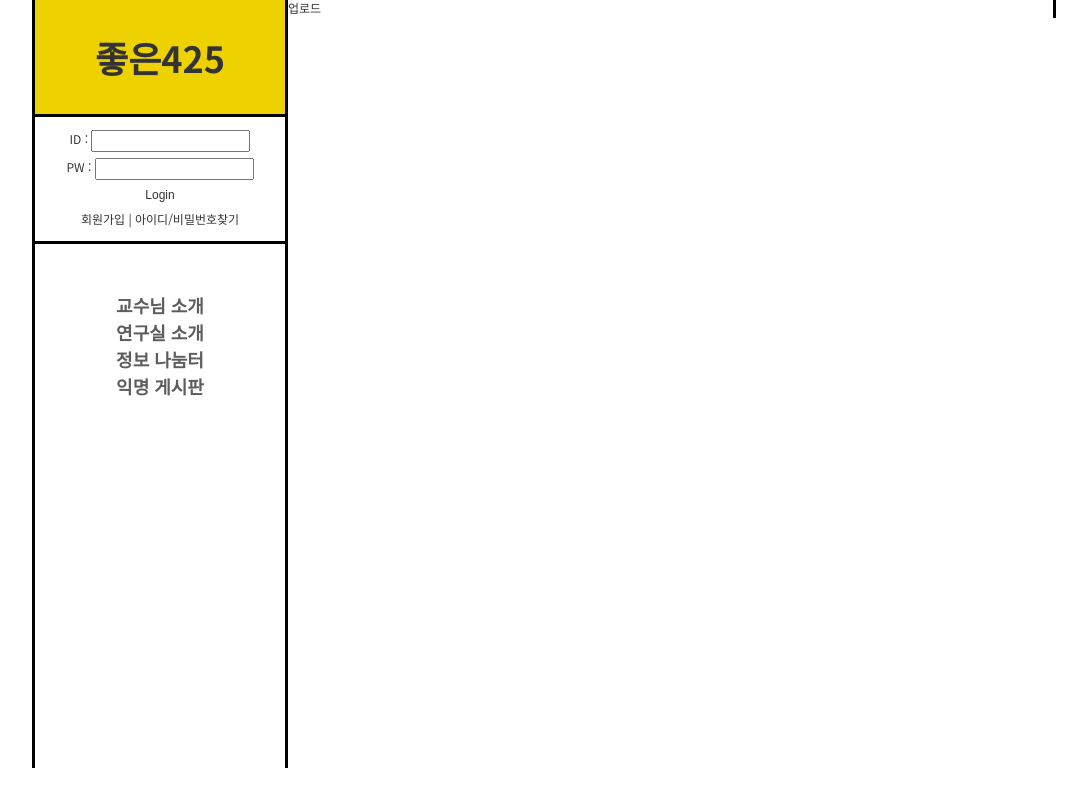
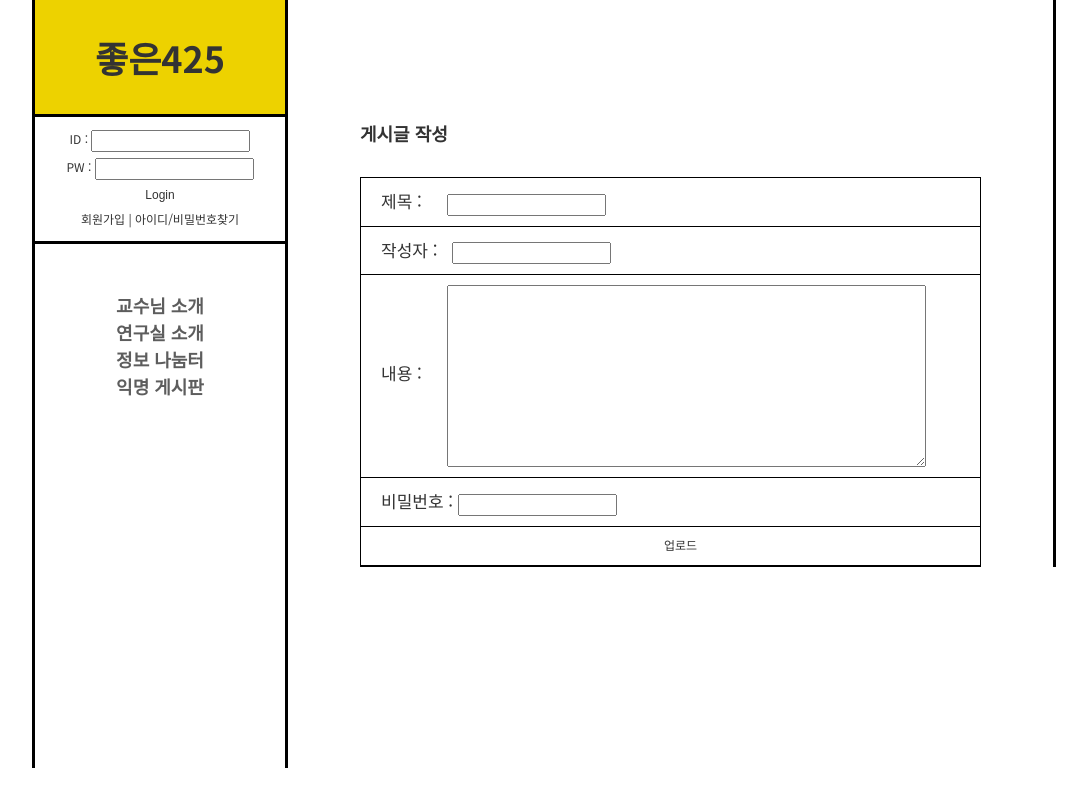
Before and after one commit to leeikjeun/islab-web-project, a Django app: a page that uses conf/mainWeb/templates/mainWeb/Unknown_post/Unknown_post_create.html in a window 1280 px wide. Shown: the whole page, without its empty margins (96-1183 px from the left). Run offline with Django 3.2, Linux system fonts and the light colour scheme.

Commit message:
비회원 게시글 작성 폼 css

```diff
--- a/conf/mainWeb/templates/mainWeb/Unknown_post/Unknown_post_create.html
+++ b/conf/mainWeb/templates/mainWeb/Unknown_post/Unknown_post_create.html
@@ -1,9 +1,90 @@
 {% extends 'mainWeb/base.html' %}
 
+{% block head %}
+<style media="screen">
+  div.wrapper{
+    margin-left: 6rem;
+    margin-right: 6rem;
+    border: 1px solid black
+  }
+
+  div.wrapper > div{
+    padding-bottom: 10px;
+    padding-top: 10px;
+    padding-left: 20px;
+    border-bottom: 1px solid black;
+  }
+
+  div.title{
+    padding-top: 20px;
+  }
+
+  div.content{
+
+  }
+
+  span.title{
+    padding-right: 20px;
+    font-size: 17px;
+  }
+  span.writer{
+    padding-right: 10px;
+    font-size: 17px;
+  }
+  span.content{
+    padding-right: 20px;
+    font-size: 17px;
+  }
+  span.password{
+    padding-right: 0px;
+    font-size: 17px;
+  }
+
+  div.upload{
+    text-align: center;
+    border-color: white;
+  }
+
+  #id_content{
+    width: 80%;
+  }
+
+  h2{
+    margin-top: 10rem;
+    margin-left: 6rem;
+    margin-bottom: 2.5rem;
+  }
+
+
+
+
+</style>
+{% endblock %}
+
 {% block content %}
+  <h2>게시글 작성</h2>
     <form action="{% url 'unknown_post_create' %}" method="post">
       {% csrf_token %}
-      {{ form. }}
-      <button type="submit" name="button">업로드</button>
+  <div class="wrapper">
+    <div class="title">
+      <span class="title">제목 : </span>{{ form.title }}
+    </div>
+    <div class="writer">
+      <span class="writer">작성자 : </span>{{ form.makerUser}}
+    </div>
+
+    <div class="content">
+      <span class="content">내용 : </span>{{ form.content }}
+    </div>
+    <div class="password">
+      <span class="password">비밀번호 : </span>{{ form.password }}
+    </div>
+    <div class="upload">
+      <button class="upload" type="submit" name="button">업로드</button>
+    </div>
+
+  </div>
+
+
     </form>
 {% endblock %}
```
